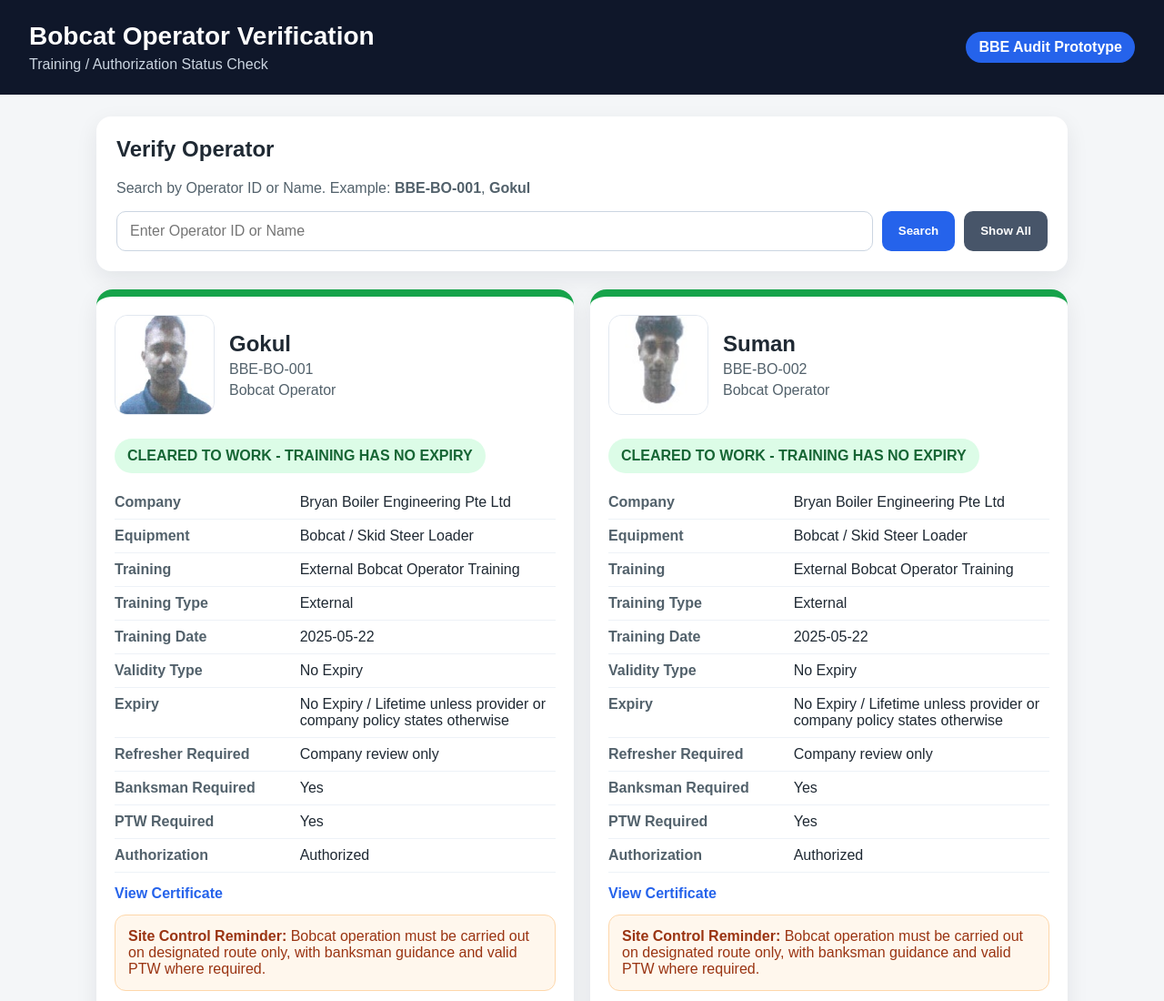
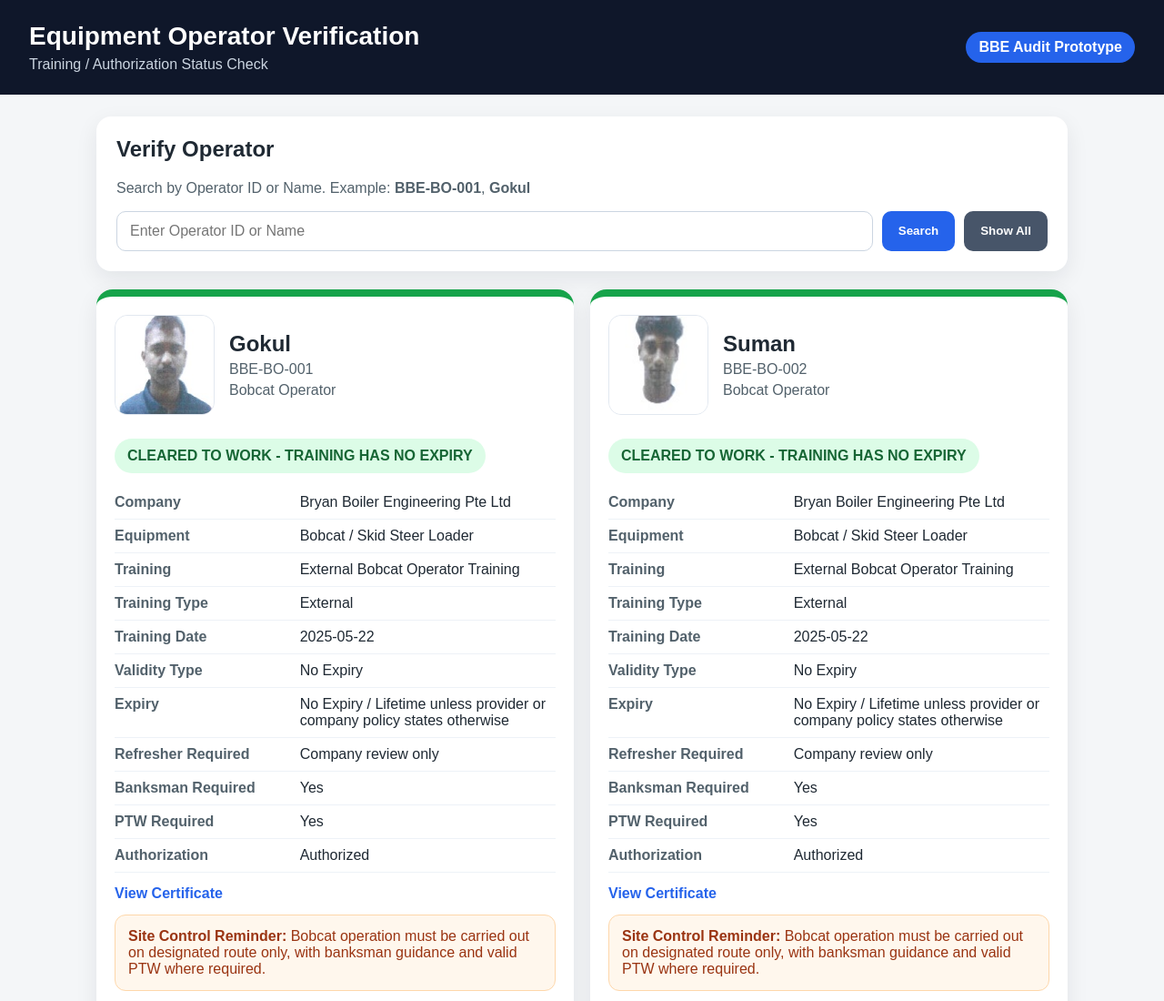
Before and after one commit to nbloong/bobcat-operator-verification, a plain HTML site: page index.html in a window 1280 px wide. Shown: the top 1100 px of the page at 91% size. Drawn offline with Linux system fonts and the light colour scheme.

Commit message:
Update index.html

```diff
--- a/index.html
+++ b/index.html
@@ -3,13 +3,13 @@
 <head>
   <meta charset="UTF-8" />
   <meta name="viewport" content="width=device-width, initial-scale=1.0" />
-  <title>Bobcat Operator Verification System</title>
+  <title>Equipment Operator Verification System</title>
   <link rel="stylesheet" href="style.css" />
 </head>
 <body>
   <header class="topbar">
     <div>
-      <h1>Bobcat Operator Verification</h1>
+      <h1>Equipment Operator Verification</h1>
       <p>Training / Authorization Status Check</p>
     </div>
     <span class="badge">BBE Audit Prototype</span>
```
